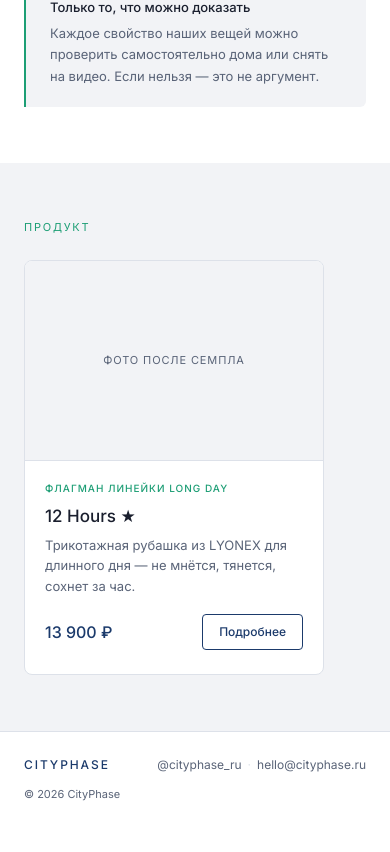
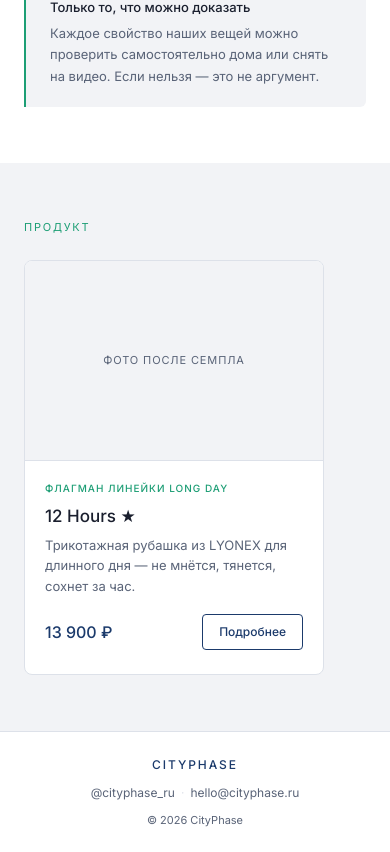
Before and after one commit to 1975pnv-lab/Cityphase, a Next.js app: page / in a window 390 px wide. Shown: the part 1174-2026 px from the top of the page. Before the commit the page ends 2000 px from the top, so only its background shows below. Built offline with nearby package versions, Linux system fonts and the light colour scheme.

Commit message:
ix mobile footer

```diff
--- a/app/page.js
+++ b/app/page.js
@@ -77,14 +77,21 @@ export default function Home() {
         </div>
       </section>
 
-      <footer style={{ padding: '24px', display: 'flex', justifyContent: 'space-between', alignItems: 'center', borderTop: '0.5px solid #DDE1E9', background: '#fff', flexWrap: 'wrap', gap: 12 }}>
+      <footer className="footer-wrap" style={{ padding: '24px', borderTop: '0.5px solid #DDE1E9', background: '#fff' }}>
+        <style>{`
+          .footer-wrap { display: flex; justify-content: space-between; align-items: center; }
+          .footer-copy { font-size: 11px; color: #5A6478; }
+          @media (max-width: 768px) {
+            .footer-wrap { flex-direction: column; align-items: center; gap: 10px; text-align: center; }
+          }
+        `}</style>
         <span style={{ fontSize: 12, fontWeight: 500, letterSpacing: '0.16em', color: '#1B3A6B' }}>CITYPHASE</span>
         <div style={{ display: 'flex', gap: 6, alignItems: 'center' }}>
           <a href="https://t.me/cityphase_ru" style={{ fontSize: 12, color: '#5A6478', textDecoration: 'none' }}>@cityphase_ru</a>
           <span style={{ fontSize: 12, color: '#DDE1E9' }}>·</span>
           <a href="mailto:hello@cityphase.ru" style={{ fontSize: 12, color: '#5A6478', textDecoration: 'none' }}>hello@cityphase.ru</a>
         </div>
-        <span style={{ fontSize: 11, color: '#5A6478' }}>© 2026 CityPhase</span>
+        <span className="footer-copy">© 2026 CityPhase</span>
       </footer>
     </main>
   );
```
